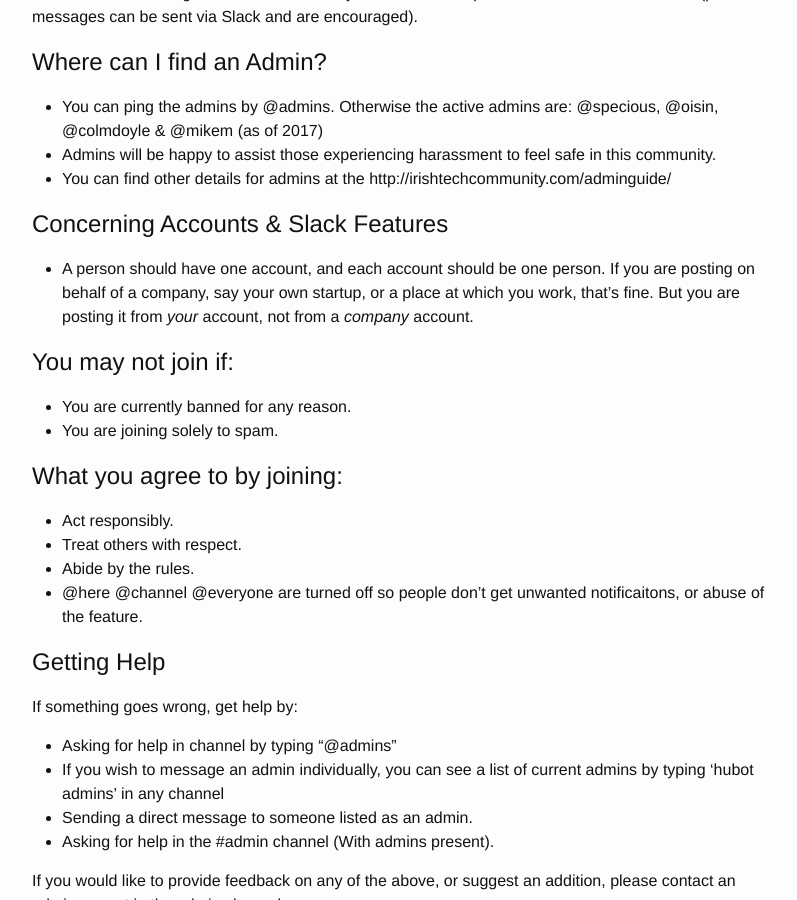
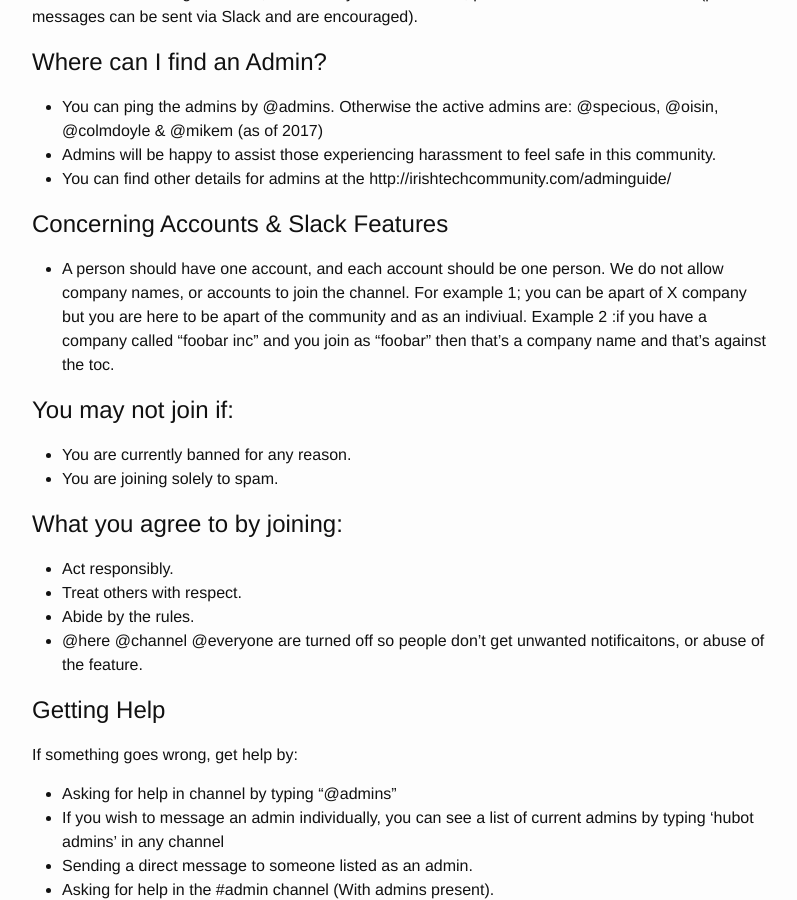
Before and after one commit to IrishTechCommunity/irishtechcommunity.github.io, a Jekyll site: the page built from codeofconduct.md, in a window 1280 px wide and 900 px high, scrolled down 1595 px. Shown: the whole window, without its empty margins (238-1035 px from the left). Built offline with Jekyll 4.4.1, drawn with Linux system fonts in a browser that asks for light colours; a script that is not in the unit is left out.

Commit message:
codeofconduct.md
update and removal of companies being allowed on this slack.

```diff
--- a/codeofconduct.md
+++ b/codeofconduct.md
@@ -48,7 +48,7 @@ If a participant engages in harassing behavior, the admins may take any action t
 
 # Concerning Accounts & Slack Features
 
-- A person should have one account, and each account should be one person. If you are posting on behalf of a company, say your own startup, or a place at which you work, that's fine. But you are posting it from *your* account, not from a *company* account.
+- A person should have one account, and each account should be one person. We do not allow company names, or accounts to join the channel. For example 1; you can be apart of X company but you are here to be apart of the community and as an indiviual. Example 2 :if you have a company called "foobar inc" and you join as "foobar" then that's a company name and that's against the toc.
 
 # You may not join if:
 
```
